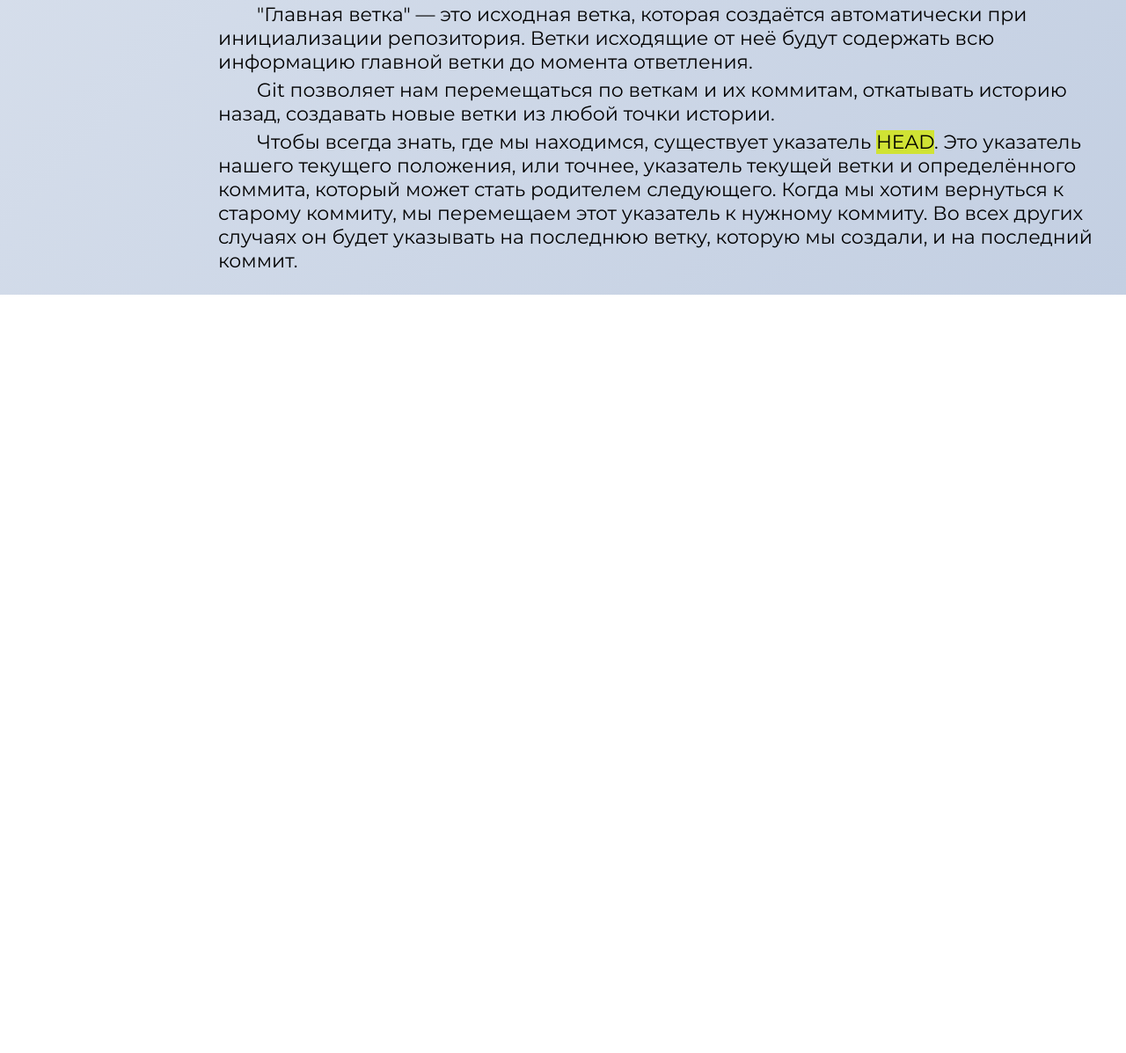
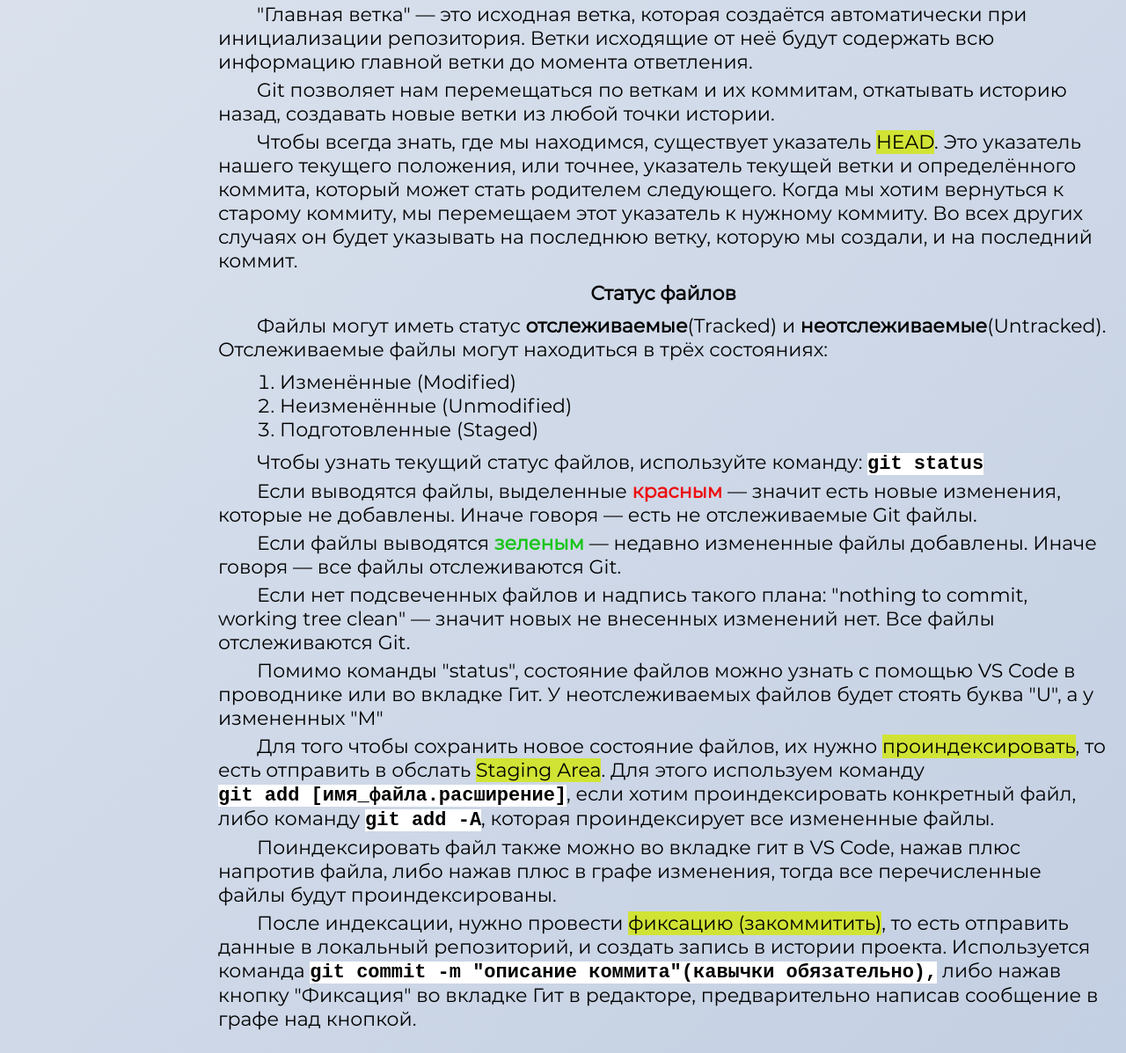
Before and after one commit to Alexander-1092/tutorial, a website: page git/index.html in a window 1280 px wide. Shown: the part 2842-4039 px from the top of the page at 88% size. Before the commit the page ends 3177 px from the top, so only its background shows below. Drawn offline with Linux system fonts and the light colour scheme.

Commit message:
feat: add commit create

```diff
--- a/git/SCSS/git.scss
+++ b/git/SCSS/git.scss
@@ -12,6 +12,12 @@ li {
         font-weight: 600;
         background-color: #ffffff;
         white-space: nowrap;
+    }
+}
+
+p {
+    span {
+        font-weight: 600;
     }
 }
 
@@ -56,6 +62,17 @@ li {
                             object-fit: cover;
                         }
                     }
+                    .commit__list {
+                        margin: 0.625rem 4.375rem;
+                    }
+                    .commit__text {
+                        .commit__red {
+                            color: #ec0f0f;
+                        }
+                        .commit__green {
+                            color: #17c517;
+                        }
+                    }
                 }
             }
         }
--- a/git/index.html
+++ b/git/index.html
@@ -181,14 +181,59 @@
                     <p class="commit__text">"Главная ветка" — это исходная ветка, которая создаётся автоматически при
                         инициализации репозитория. Ветки исходящие от неё будут содержать всю информацию главной ветки
                         до момента ответления.</p>
-                    <p>Git позволяет нам перемещаться по веткам и их коммитам, откатывать историю назад, создавать новые
+                    <p class="commit__text">Git позволяет нам перемещаться по веткам и их коммитам, откатывать историю
+                        назад, создавать новые
                         ветки из любой точки истории.</p>
-                    <p>Чтобы всегда знать, где мы находимся, существует указатель <mark>HEAD</mark>. Это указатель
+                    <p class="commit__text">Чтобы всегда знать, где мы находимся, существует указатель
+                        <mark>HEAD</mark>. Это указатель
                         нашего текущего
                         положения, или точнее, указатель текущей ветки и определённого коммита, который может стать
                         родителем следующего. Когда мы хотим вернуться к старому коммиту, мы перемещаем этот указатель к
                         нужному коммиту. Во всех других случаях он будет указывать на последнюю ветку, которую мы
-                        создали, и на последний коммит.</p>
+                        создали, и на последний коммит.
+                    </p>
+                    <h3 class="commit__subtitle">Статус файлов</h3>
+                    <p class="commit__text">Файлы могут иметь статус <span>отслеживаемые</span>(Tracked) и
+                        <span>неотслеживаемые</span>(Untracked). Отслеживаемые файлы могут находиться в трёх состояниях:
+                    </p>
+                    <ol class="commit__list">
+                        <li class="commit__item"> Изменённые (Modified)</li>
+                        <li class="commit__item"> Неизменённые (Unmodified)</li>
+                        <li class="commit__item"> Подготовленные (Staged)</li>
+                    </ol>
+                    <p class="commit__text"> Чтобы узнать текущий статус файлов,
+                        используйте команду: <code>git status</code></p>
+                    <p class="commit__text">Если выводятся файлы, выделенные <span class="commit__red">красным</span> —
+                        значит есть новые
+                        изменения, которые не добавлены.
+                        Иначе говоря — есть не отслеживаемые Git файлы.</p>
+                    <p class="commit__text">Если файлы выводятся <span class="commit__green">зеленым</span> — недавно
+                        измененные файлы
+                        добавлены. Иначе говоря — все файлы
+                        отслеживаются Git.</p>
+                    <p class="commit__text">Если нет подсвеченных файлов и надпись такого плана: "nothing to commit,
+                        working tree clean" —
+                        значит новых не внесенных изменений нет. Все файлы отслеживаются Git.</p>
+                    <p class="commit__text">Помимо команды "status", состояние файлов можно узнать с помощью VS Code в
+                        проводнике или во вкладке Гит. У неотслеживаемых файлов будет стоять буква "U", а у измененных
+                        "M"</p>
+                    <p class="commit__text">Для того чтобы сохранить новое состояние файлов, их нужно
+                        <mark>проиндексировать</mark>,
+                        то есть отправить в обслать <mark>Staging Area</mark>.
+                        Для этого используем
+                        команду <code>git add [имя_файла.расширение]</code>, если хотим проиндексировать конкретный
+                        файл, либо команду <code>git add -A</code>, которая проиндексирует все измененные файлы.
+                    </p>
+                    <p class="commit__text">Поиндексировать файл также можно во вкладке гит в VS Code, нажав плюс
+                        напротив файла, либо нажав
+                        плюс в графе изменения, тогда все перечисленные файлы будут проиндексированы.</p>
+                    <p class="commit__text">После индексации, нужно провести <mark>фиксацию (закоммитить)</mark>, то
+                        есть отправить данные в
+                        локальный
+                        репозиторий, и создать запись в истории проекта. Используется команда
+                        <code>git commit -m "описание коммита"(кавычки обязательно),</code> либо нажав кнопку "Фиксация"
+                        во вкладке Гит в редакторе, предварительно написав сообщение в графе над кнопкой.
+                    </p>
                 </article>
             </div>
         </main>
```
Also changed, not shown: git/css/git.css, git/css/main.css.
